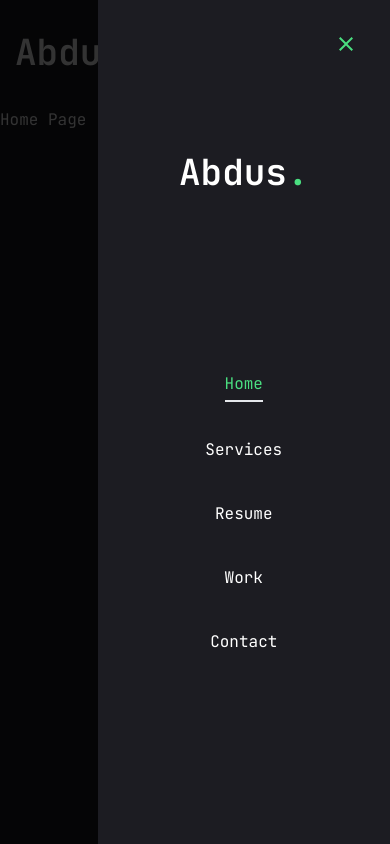
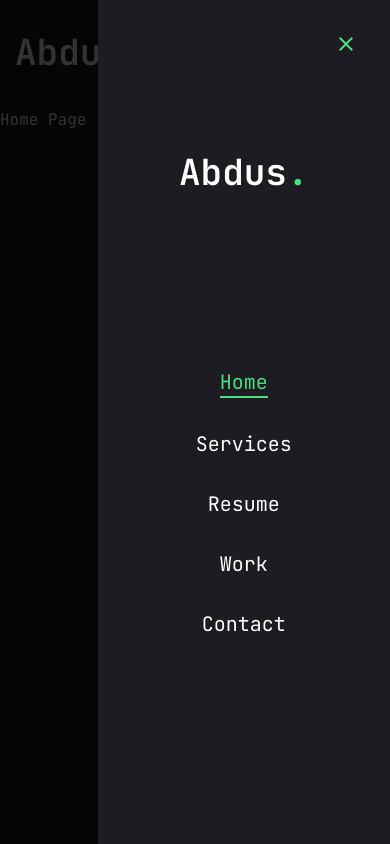
Before and after one commit to a10smd/portfolio-main, a Next.js app: page / in a window 390 px wide. Both pictures are taken after a click on the button 359 px from the left and 52 px from the top of the page. Built offline with nearby package versions, Linux system fonts and the light colour scheme.

Commit message:
Major Changes

```diff
--- a/components/MobileNav.jsx
+++ b/components/MobileNav.jsx
@@ -52,9 +52,10 @@ const MobileNav = () => {
                 href={link.link}
                 key={index}
                 className={`${
-                  link.link === pathname &&
-                  "text-green-400 border-b-2 border-green-400"
-                }text-xl capitalize hover:text-green-400 transition-all`}
+                  link.link === pathname
+                    ? "text-green-400 border-b-2 border-green-400"
+                    : ""
+                } text-xl capitalize hover:text-green-400 transition-all`}
               >
                 {link.name}
               </Link>
```
